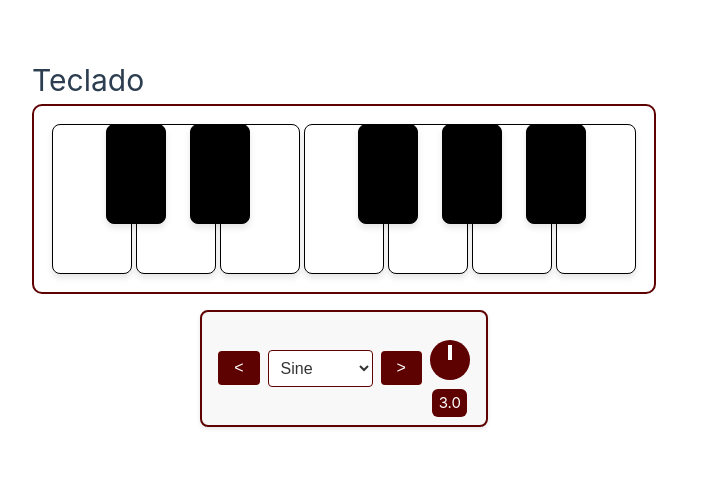
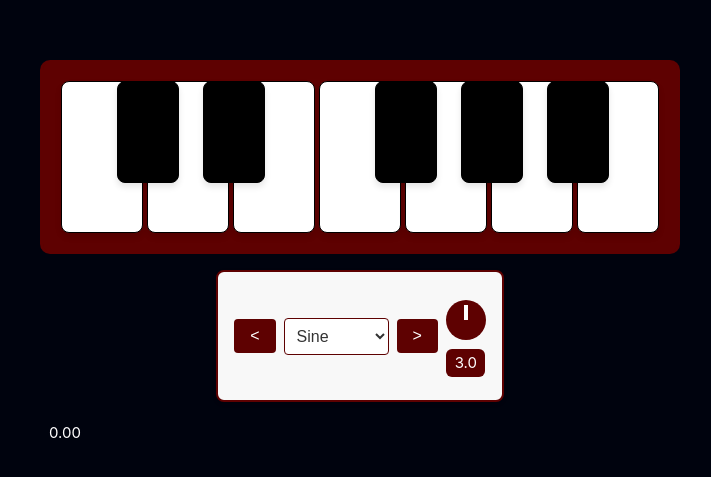
Before and after one commit to FedeSca001/Oscilador, a Vue app: page / in a window 1280 px wide. Shown: the part 151-628 px from the top of the page, without its empty margins (0-711 px from the left). Built offline with nearby package versions, Linux system fonts and the light colour scheme.

Commit message:
añadiendo muestreo

```diff
--- a/src/App.vue
+++ b/src/App.vue
@@ -44,25 +44,5 @@ document.addEventListener('keyup', (e) => {
 </template>
 
 <style scoped>
-header {
-  line-height: 1.5;
-}
-.logo {
-  display: block;
-  margin: 0 auto 2rem;
-}
 
-@media (min-width: 1024px) {
-  header {
-    display: flex;
-    place-items: center;
-    padding-right: calc(var(--section-gap) / 2);
-  }
-
-  header .wrapper {
-    display: flex;
-    place-items: flex-start;
-    flex-wrap: wrap;
-  }
-}
 </style>
--- a/src/assets/base.css
+++ b/src/assets/base.css
@@ -1,63 +1,6 @@
-/* color palette from <https://github.com/vuejs/theme> */
-:root {
-  --vt-c-white: #ffffff;
-  --vt-c-white-soft: #f8f8f8;
-  --vt-c-white-mute: #f2f2f2;
-
-  --vt-c-black: #181818;
-  --vt-c-black-soft: #222222;
-  --vt-c-black-mute: #282828;
-
-  --vt-c-indigo: #2c3e50;
-
-  --vt-c-divider-light-1: rgba(60, 60, 60, 0.29);
-  --vt-c-divider-light-2: rgba(60, 60, 60, 0.12);
-  --vt-c-divider-dark-1: rgba(84, 84, 84, 0.65);
-  --vt-c-divider-dark-2: rgba(84, 84, 84, 0.48);
-
-  --vt-c-text-light-1: var(--vt-c-indigo);
-  --vt-c-text-light-2: rgba(60, 60, 60, 0.66);
-  --vt-c-text-dark-1: var(--vt-c-white);
-  --vt-c-text-dark-2: rgba(235, 235, 235, 0.64);
+html{
+  background-color: rgb(0, 3, 14);
 }
-
-/* semantic color variables for this project */
-:root {
-  --color-background: var(--vt-c-white);
-  --color-background-soft: var(--vt-c-white-soft);
-  --color-background-mute: var(--vt-c-white-mute);
-
-  --color-border: var(--vt-c-divider-light-2);
-  --color-border-hover: var(--vt-c-divider-light-1);
-
-  --color-heading: var(--vt-c-text-light-1);
-  --color-text: var(--vt-c-text-light-1);
-
-  --section-gap: 160px;
-}
-
-@media (prefers-color-scheme: dark) {
-  :root {
-    --color-background: var(--vt-c-black);
-    --color-background-soft: var(--vt-c-black-soft);
-    --color-background-mute: var(--vt-c-black-mute);
-
-    --color-border: var(--vt-c-divider-dark-2);
-    --color-border-hover: var(--vt-c-divider-dark-1);
-
-    --color-heading: var(--vt-c-text-dark-1);
-    --color-text: var(--vt-c-text-dark-2);
-  }
-}
-
-*,
-*::before,
-*::after {
-  box-sizing: border-box;
-  margin: 0;
-  font-weight: normal;
-}
-
 body {
   min-height: 100vh;
   color: var(--color-text);
--- a/src/assets/main.css
+++ b/src/assets/main.css
@@ -7,19 +7,6 @@
   font-weight: normal;
 }
 
-a,
-.green {
-  text-decoration: none;
-  color: hsla(160, 100%, 37%, 1);
-  transition: 0.4s;
-  padding: 3px;
-}
-
-@media (hover: hover) {
-  a:hover {
-    background-color: hsla(160, 100%, 37%, 0.2);
-  }
-}
 
 @media (min-width: 1024px) {
   body {
--- a/src/components/Taclado.vue
+++ b/src/components/Taclado.vue
@@ -14,7 +14,7 @@ const changeOscillatorType = () => {
 </script>
 
 <template>
-  <h1>Teclado</h1>
+  <div class="teclado-contenedor">
     <ul class="contenedor-notas">
       <li v-for="frecuencia in freq" :key="frecuencia.nota" class="nota-individual"
       @mousedown="frecuenciaStore.startOscillator(frecuencia.frecuencia)"
@@ -35,18 +35,30 @@ const changeOscillatorType = () => {
       <button class="subir-octava" @click="frecuenciaStore.incrementOctava">></button>
       <SelectGain/>
     </div>
+  </div>
+  <div class="muestra-nota-contenedor">
+    <p class="muestra-nota">{{ frecuenciaStore.frecuenciaActual.toFixed(2) }}</p>
+  </div>
 </template>
 
 <style scoped>
+.muestra-nota{
+  padding: 3px;
+  margin: 6px;
+}
+.muestra-nota-contenedor{
+  transition: 0.5s;
+  color: #fff;
+}
 .contenedor-notas {
   list-style: none;
   display: flex;
   flex-direction: row;
   position: relative;
-  width: max-content;
   margin: auto;
   padding: 1rem;
-  border: 2px solid #5e0101;
+  background-color: #5e0101;
+  border: 3px solid #5e0101;
   border-radius: 10px;
 }
 
--- a/src/components/Tecla.vue
+++ b/src/components/Tecla.vue
@@ -24,7 +24,7 @@
 }
 
 .tecla:hover {
-  background-color: #9c0000;
+  background-color: #9b2323;
 
   transform: scale(1.05);
 }
--- a/src/stores/frecuencia.js
+++ b/src/stores/frecuencia.js
@@ -6,7 +6,8 @@ export const useFrecuenciaStore = defineStore('frecuencia', () => {
   let osciladorType = ref('sine');
   let audioCtx = null;
   let osciladores = {};
-  let setOctava = ref(3);
+  let setOctava = ref(1);
+  let frecuenciaActual = ref(0);
 
   const startOscillator = (nota) => {
     if (!audioCtx) {
@@ -14,7 +15,7 @@ export const useFrecuenciaStore = defineStore('frecuencia', () => {
     }
 
     const frecuencia = nota * setOctava.value;
-
+    frecuenciaActual.value = frecuencia
     if (osciladores[frecuencia]) {
       return;
     }
@@ -28,7 +29,6 @@ export const useFrecuenciaStore = defineStore('frecuencia', () => {
 
     oscillatorNode.connect(gainNode);
     gainNode.connect(audioCtx.destination);
-
     oscillatorNode.start();
 
     osciladores[frecuencia] = { oscillatorNode, gainNode };
@@ -38,7 +38,6 @@ export const useFrecuenciaStore = defineStore('frecuencia', () => {
   const stopOscillator = (nota) => {
     const frecuencia = nota * setOctava.value;
     const nodes = osciladores[frecuencia];
-
     if (nodes) {
       nodes.oscillatorNode.stop();
       nodes.oscillatorNode.disconnect();
@@ -49,6 +48,8 @@ export const useFrecuenciaStore = defineStore('frecuencia', () => {
       if (Object.keys(osciladores).length === 0) {
         audioCtx.close().then(() => {
           audioCtx = null; // Reseteamos el contexto de audio
+    frecuenciaActual.value = 0;
+
         });
       }
     }
@@ -93,6 +94,7 @@ export const useFrecuenciaStore = defineStore('frecuencia', () => {
     decrementOctava,
     setOscilatorType,
     setGanancia,
-    osciladorType
+    osciladorType,
+    frecuenciaActual
   };
 });
```
Lines whose indentation alone changed are shown as unchanged.
